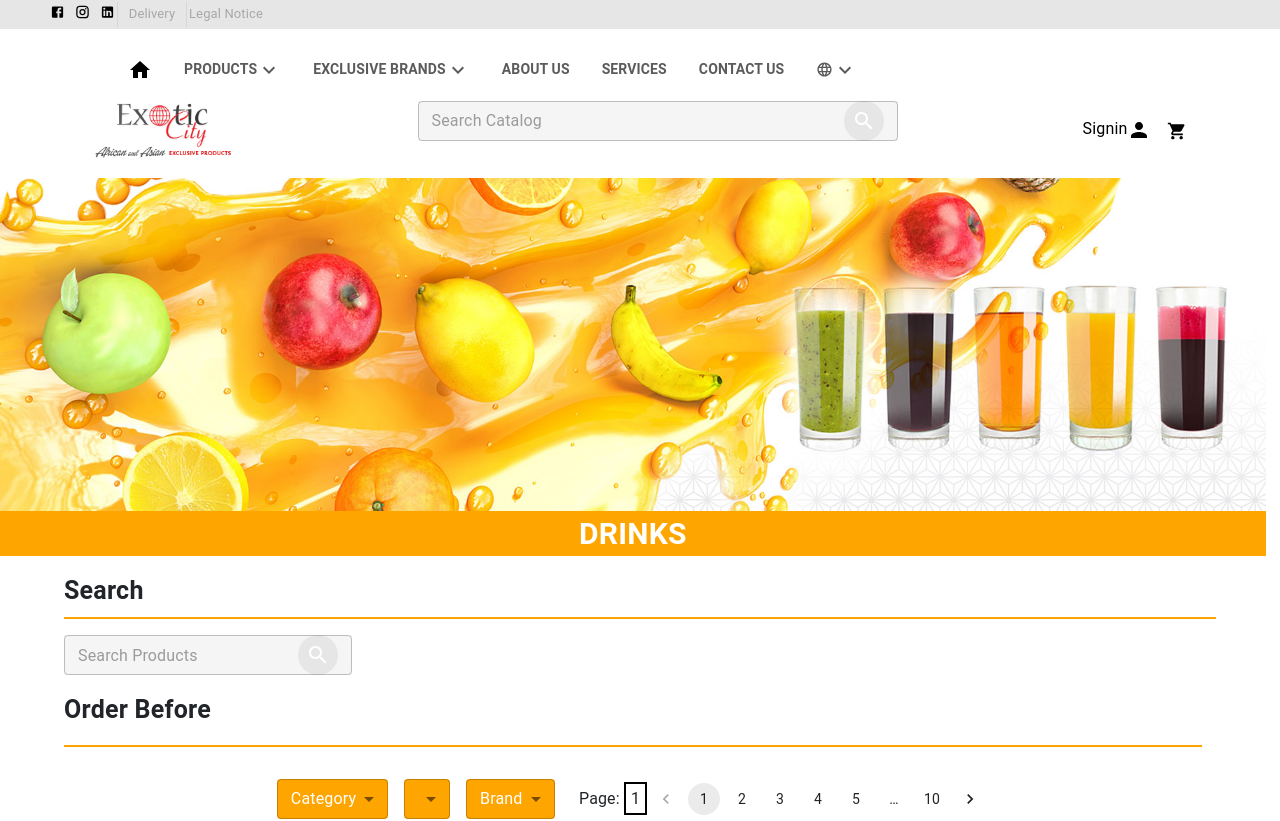
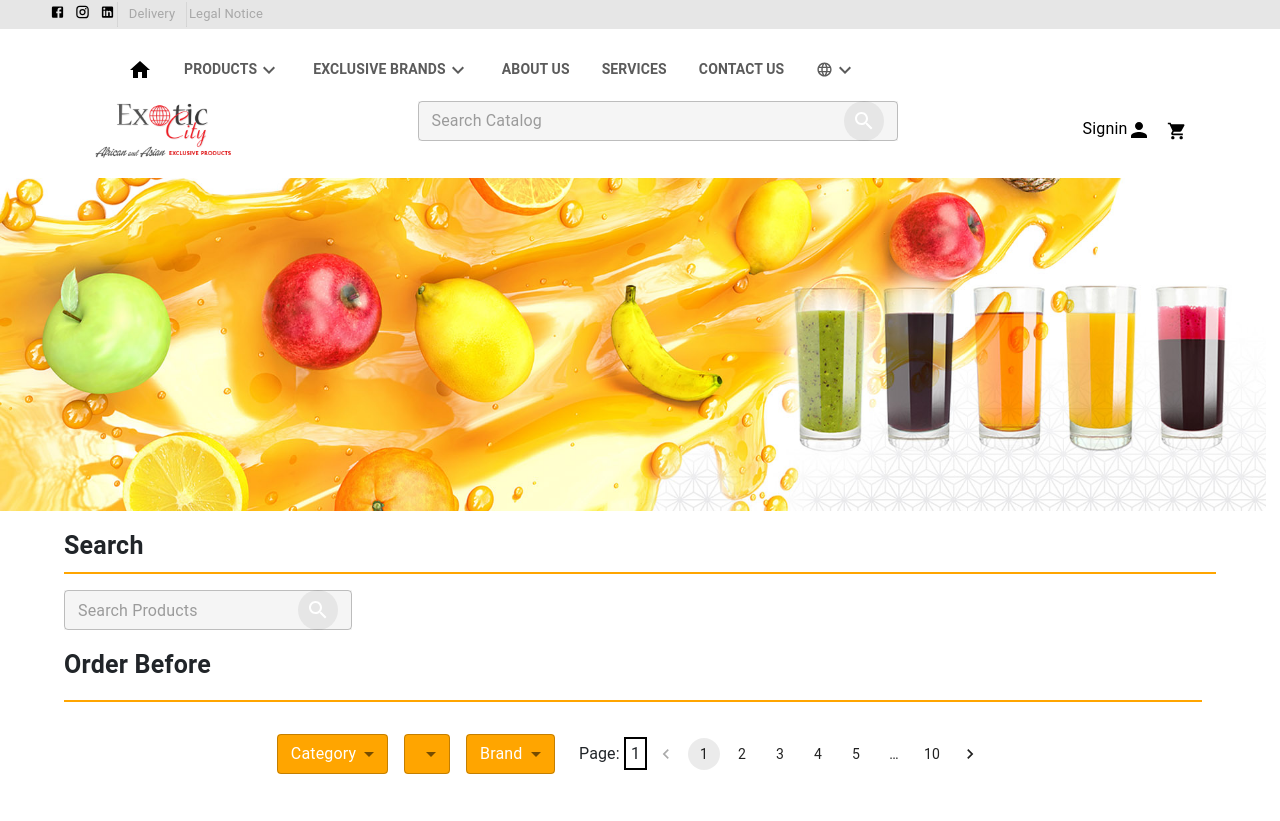
Before and after one commit to Haseebinvader/Exotic-City, a React (Vite) app: page /Drinks in a window 1280 px wide. Shown: the top 821 px of the page. Built offline with nearby package versions, Linux system fonts and the light colour scheme; a web font is replaced by a local one.

Commit message:
Food Page

```diff
--- a/src/pages/Product_Pages/Food.jsx
+++ b/src/pages/Product_Pages/Food.jsx
@@ -3,9 +3,16 @@ import Drinks_Img from '../../assets/jpeg/DRINKS.jpg'
 import Filters from "../../views/products/filters"
 import Food_Card from "../../views/products/Food_Card"
 import { useState } from "react"
+
 const Food = () => {
     const [page, setPage] = useState(1);
     const [query, setQuery] = useState('');
+
+    const currentURL = window.location.href;
+    const dataAfterBaseUrl = currentURL.split('http://localhost:5173/')[1];
+
+    console.log("Current URL: ", dataAfterBaseUrl);
+
 
     const handleChange = (event, value) => { setPage(value); };
     const handleSearch = (newQuery) => { setQuery(newQuery); };
@@ -13,7 +20,7 @@ const Food = () => {
         <Grid container sx={{ width: '98.9vw' }}>
             <Grid item sx={{ width: '100%' }}>
                 <img src={Drinks_Img} style={{ width: '100%' }} />
-                <Typography sx={{ textAlign: 'center', fontSize: '30px', fontWeight: '600', color: '#fff', backgroundColor: 'orange' }}>DRINKS</Typography>
+                <Typography sx={{ textAlign: 'center', fontSize: '30px', fontWeight: '600', color: '#fff', backgroundColor: 'orange' }}>{dataAfterBaseUrl}</Typography>
             </Grid>
             <Filters handleSearch={handleSearch} />
             <Food_Card query={query} />
--- a/src/views/home/Product_Dropdown.jsx
+++ b/src/views/home/Product_Dropdown.jsx
@@ -51,7 +51,6 @@ const Product_Dropdown = ({ product, language }) => {
               ))}
             </Box>
           )}
-
           {/* Cosmetics Dropdown */}
           {isCosmetics && section.title === 'COSMETICS' && (
             <Box>
```
